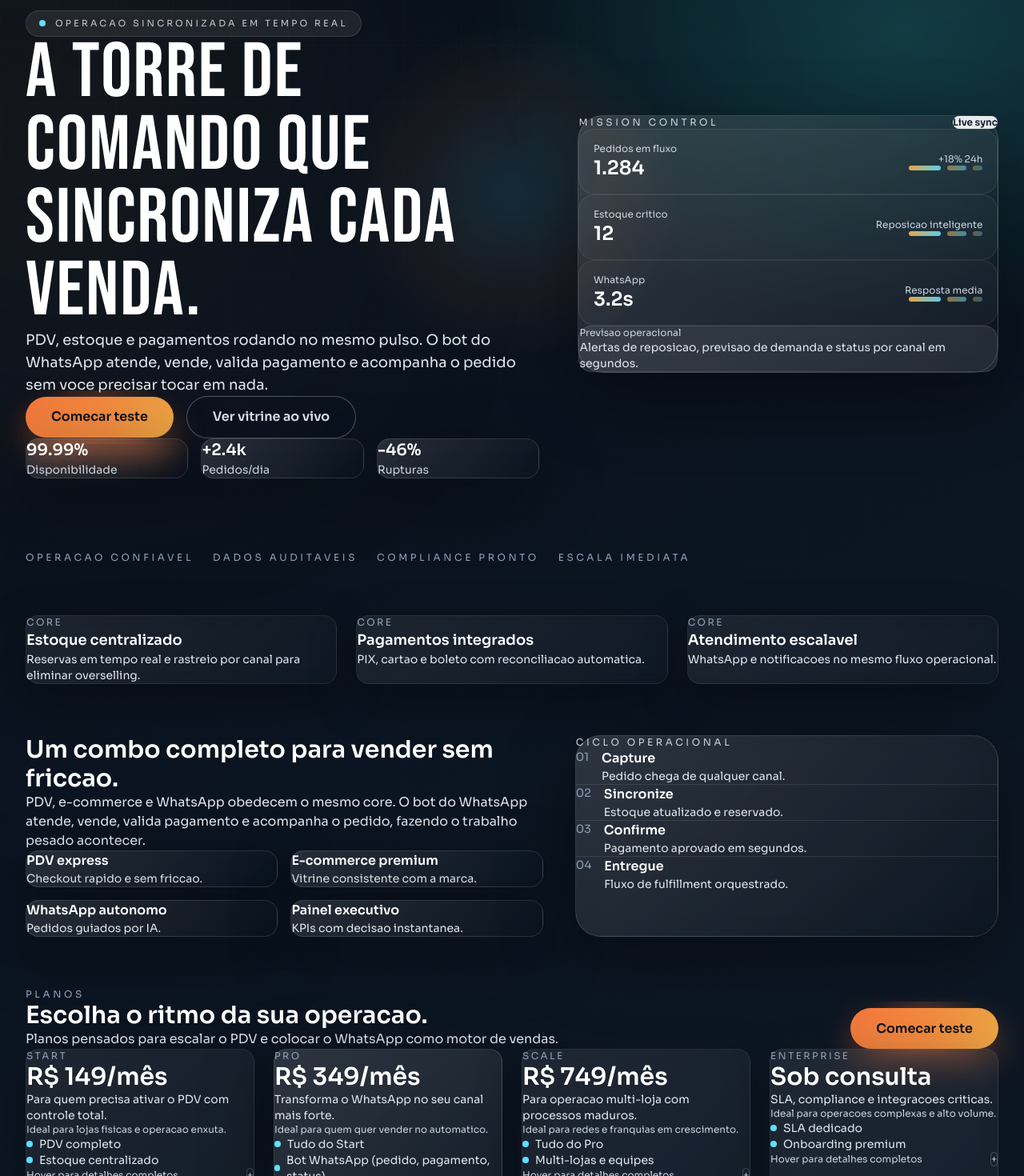
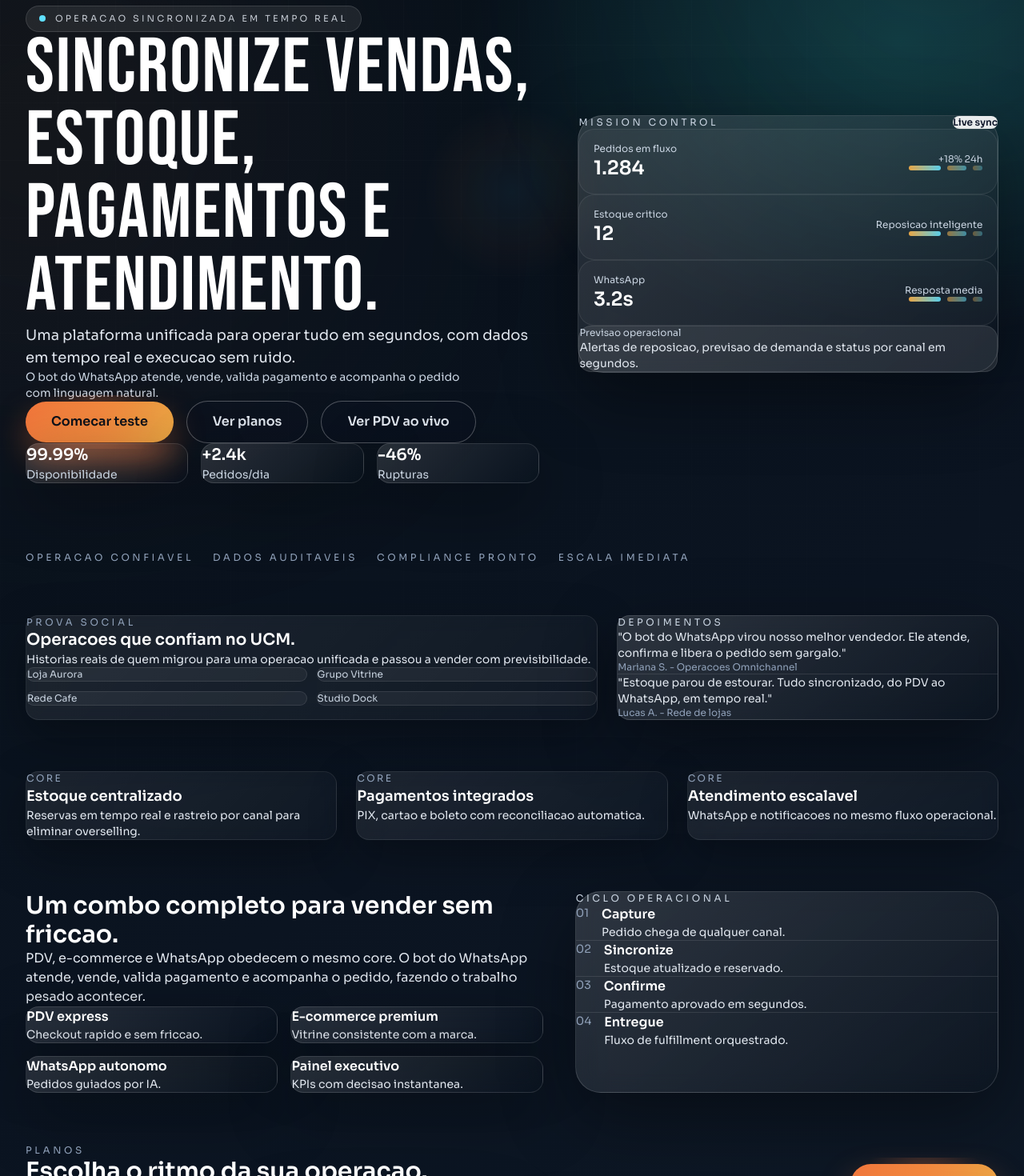
Before and after one commit to eoGuuga/unified-commerce-platform, a Next.js app in the folder frontend/: page / in a window 1280 px wide. Shown: the part 160-1630 px from the top of the page at 80% size. Built offline with nearby package versions, Linux system fonts and the light colour scheme.

Commit message:
feat: refine hero, plans, and social proof

```diff
--- a/frontend/app/globals.css
+++ b/frontend/app/globals.css
@@ -151,33 +151,33 @@ html {
 }
 
 body::-webkit-scrollbar {
-  width: 12px;
+  width: 10px;
 }
 
 body::-webkit-scrollbar-track {
-  background: #0b1119;
+  background: rgba(12, 18, 28, 0.6);
 }
 
 body::-webkit-scrollbar-thumb {
-  background: linear-gradient(180deg, rgba(255, 122, 61, 0.9), rgba(95, 224, 255, 0.9));
+  background: rgba(255, 255, 255, 0.14);
   border-radius: 999px;
-  border: 3px solid #0b1119;
+  border: 2px solid rgba(12, 18, 28, 0.8);
 }
 
 body::-webkit-scrollbar-thumb:hover {
-  background: linear-gradient(180deg, rgba(255, 123, 69, 1), rgba(37, 183, 167, 1));
+  background: rgba(255, 255, 255, 0.25);
 }
 
 .cursor-glow {
   position: fixed;
-  width: 420px;
-  height: 420px;
+  width: 220px;
+  height: 220px;
   border-radius: 999px;
   pointer-events: none;
-  background: radial-gradient(circle, rgba(95, 224, 255, 0.18), rgba(255, 122, 61, 0.08) 45%, transparent 70%);
-  transform: translate(calc(var(--cursor-x, 50vw) - 210px), calc(var(--cursor-y, 50vh) - 210px));
+  background: radial-gradient(circle, rgba(95, 224, 255, 0.12), rgba(255, 122, 61, 0.06) 45%, transparent 70%);
+  transform: translate(calc(var(--cursor-x, 50vw) - 110px), calc(var(--cursor-y, 50vh) - 110px));
   mix-blend-mode: screen;
-  opacity: 0.7;
+  opacity: 0.45;
   transition: transform 0.08s ease-out, opacity 0.2s ease;
   z-index: 1;
 }
--- a/frontend/app/page.tsx
+++ b/frontend/app/page.tsx
@@ -39,36 +39,43 @@ const flow = [
 
 const pricing = [
   {
-    name: "Start",
+    name: "Essencial",
     price: "R$ 149/mês",
     installment: "12x de R$ 14,90",
-    description: "Para quem precisa ativar o PDV com controle total.",
-    ideal: "Ideal para lojas fisicas e operacao enxuta.",
-    features: ["PDV completo", "Estoque centralizado", "Relatorios basicos"],
+    description: "Ative o PDV e controle estoque sem friccao.",
+    ideal: "Para quem quer sair do improviso com rapidez.",
+    features: [
+      "PDV completo com atalhos",
+      "Estoque em tempo real",
+      "Relatorios essenciais",
+      "Cadastro rapido de produtos",
+    ],
   },
   {
-    name: "Pro",
+    name: "Crescimento",
     price: "R$ 349/mês",
     installment: "12x de R$ 34,90",
-    description: "Transforma o WhatsApp no seu canal mais forte.",
-    ideal: "Ideal para quem quer vender no automatico.",
+    description: "WhatsApp virando sua maquina de vendas.",
+    ideal: "Para escalar atendimento e fechar pedidos 24/7.",
     features: [
       "Tudo do Start",
       "Bot WhatsApp (pedido, pagamento, status)",
-      "Cupons e regras promocionais",
+      "Cupons e campanhas",
+      "Fluxo de pagamento automatizado",
     ],
     highlight: true,
   },
   {
-    name: "Scale",
+    name: "Expansao",
     price: "R$ 749/mês",
     installment: "12x de R$ 74,90",
-    description: "Para operacao multi-loja com processos maduros.",
-    ideal: "Ideal para redes e franquias em crescimento.",
+    description: "Multi-lojas, equipes e operacao distribuida.",
+    ideal: "Para redes e franquias que precisam de controle.",
     features: [
       "Tudo do Pro",
-      "Multi-lojas e equipes",
+      "Multi-lojas e permissoes",
       "Integracoes sob demanda",
+      "Relatorios avancados",
       "Suporte prioritario",
     ],
   },
@@ -76,9 +83,14 @@ const pricing = [
     name: "Enterprise",
     price: "Sob consulta",
     installment: "Condicoes personalizadas",
-    description: "SLA, compliance e integracoes criticas.",
-    ideal: "Ideal para operacoes complexas e alto volume.",
-    features: ["SLA dedicado", "Onboarding premium", "Roadmap conjunto"],
+    description: "SLA, compliance e integrares sob medida.",
+    ideal: "Para operacoes de alto volume e requisitos strict.",
+    features: [
+      "SLA dedicado",
+      "Onboarding premium",
+      "Roadmap conjunto",
+      "Stack de seguranca",
+    ],
   },
 ]
 
@@ -163,11 +175,13 @@ export default function Page() {
 
               <div className="space-y-5">
                 <h1 className="font-display text-[clamp(3rem,8vw,6rem)] leading-[0.95] text-white">
-                  A torre de comando que sincroniza cada venda.
+                  Sincronize vendas, estoque, pagamentos e atendimento.
                 </h1>
                 <p className="text-lg text-slate-200 max-w-2xl">
-                  PDV, estoque e pagamentos rodando no mesmo pulso. O bot do WhatsApp atende, vende, valida pagamento
-                  e acompanha o pedido sem voce precisar tocar em nada.
+                  Uma plataforma unificada para operar tudo em segundos, com dados em tempo real e execucao sem ruido.
+                </p>
+                <p className="text-sm text-slate-300 max-w-xl">
+                  O bot do WhatsApp atende, vende, valida pagamento e acompanha o pedido com linguagem natural.
                 </p>
               </div>
 
@@ -179,20 +193,26 @@ export default function Page() {
                   Comecar teste
                 </a>
                 <a
-                  href="/loja"
+                  href="#planos"
                   className="btn-outline"
                 >
-                  Ver vitrine ao vivo
+                  Ver planos
+                </a>
+                <a
+                  href="/pdv"
+                  className="btn-outline"
+                >
+                  Ver PDV ao vivo
                 </a>
               </div>
 
               <div className="grid gap-4 sm:grid-cols-3 reveal reveal-delay-1">
                 {stats.map((item) => (
-              <div key={item.label} className="signal-card rounded-2xl p-4 tilt-card">
-                <p className="text-xl font-semibold text-white">{item.value}</p>
-                <p className="mt-1 text-sm text-slate-300">{item.label}</p>
-              </div>
-            ))}
+                  <div key={item.label} className="signal-card rounded-2xl p-4 tilt-card">
+                    <p className="text-xl font-semibold text-white">{item.value}</p>
+                    <p className="mt-1 text-sm text-slate-300">{item.label}</p>
+                  </div>
+                ))}
               </div>
             </div>
 
@@ -243,6 +263,40 @@ export default function Page() {
           </div>
         </section>
 
+        <section className="page-wrap mt-6 reveal">
+          <div className="grid gap-6 lg:grid-cols-[1.2fr_0.8fr]">
+            <div className="glass-card rounded-2xl p-6 tilt-card">
+              <p className="text-xs uppercase tracking-[0.3em] text-slate-400">Prova social</p>
+              <h3 className="mt-3 text-xl font-semibold text-white">Operacoes que confiam no UCM.</h3>
+              <p className="mt-2 text-sm text-slate-200">
+                Historias reais de quem migrou para uma operacao unificada e passou a vender com previsibilidade.
+              </p>
+              <div className="mt-5 grid grid-cols-2 gap-3 text-xs text-slate-300">
+                {["Loja Aurora", "Grupo Vitrine", "Rede Cafe", "Studio Dock"].map((logo) => (
+                  <div key={logo} className="rounded-xl border border-white/10 bg-white/5 px-3 py-2">
+                    {logo}
+                  </div>
+                ))}
+              </div>
+            </div>
+            <div className="signal-panel rounded-2xl p-6 tilt-card">
+              <p className="text-xs uppercase tracking-[0.3em] text-slate-300">Depoimentos</p>
+              <div className="mt-4 space-y-4 text-sm text-slate-200">
+                <p>
+                  "O bot do WhatsApp virou nosso melhor vendedor. Ele atende, confirma e libera o pedido sem
+                  gargalo."
+                </p>
+                <p className="text-xs text-slate-400">Mariana S. - Operacoes Omnichannel</p>
+                <div className="h-px w-full bg-white/10" />
+                <p>
+                  "Estoque parou de estourar. Tudo sincronizado, do PDV ao WhatsApp, em tempo real."
+                </p>
+                <p className="text-xs text-slate-400">Lucas A. - Rede de lojas</p>
+              </div>
+            </div>
+          </div>
+        </section>
+
         <section className="page-wrap mt-6 grid gap-6 md:grid-cols-3 reveal">
           {capabilities.map((item) => (
             <div key={item.title} className="glass-card rounded-2xl p-6 tilt-card">
@@ -284,7 +338,7 @@ export default function Page() {
           </div>
         </section>
 
-        <section className="page-wrap mt-10">
+        <section className="page-wrap mt-10" id="planos">
           <div className="flex items-end justify-between gap-6 flex-wrap reveal">
             <div>
               <p className="text-xs uppercase tracking-[0.3em] text-slate-400">Planos</p>
```
